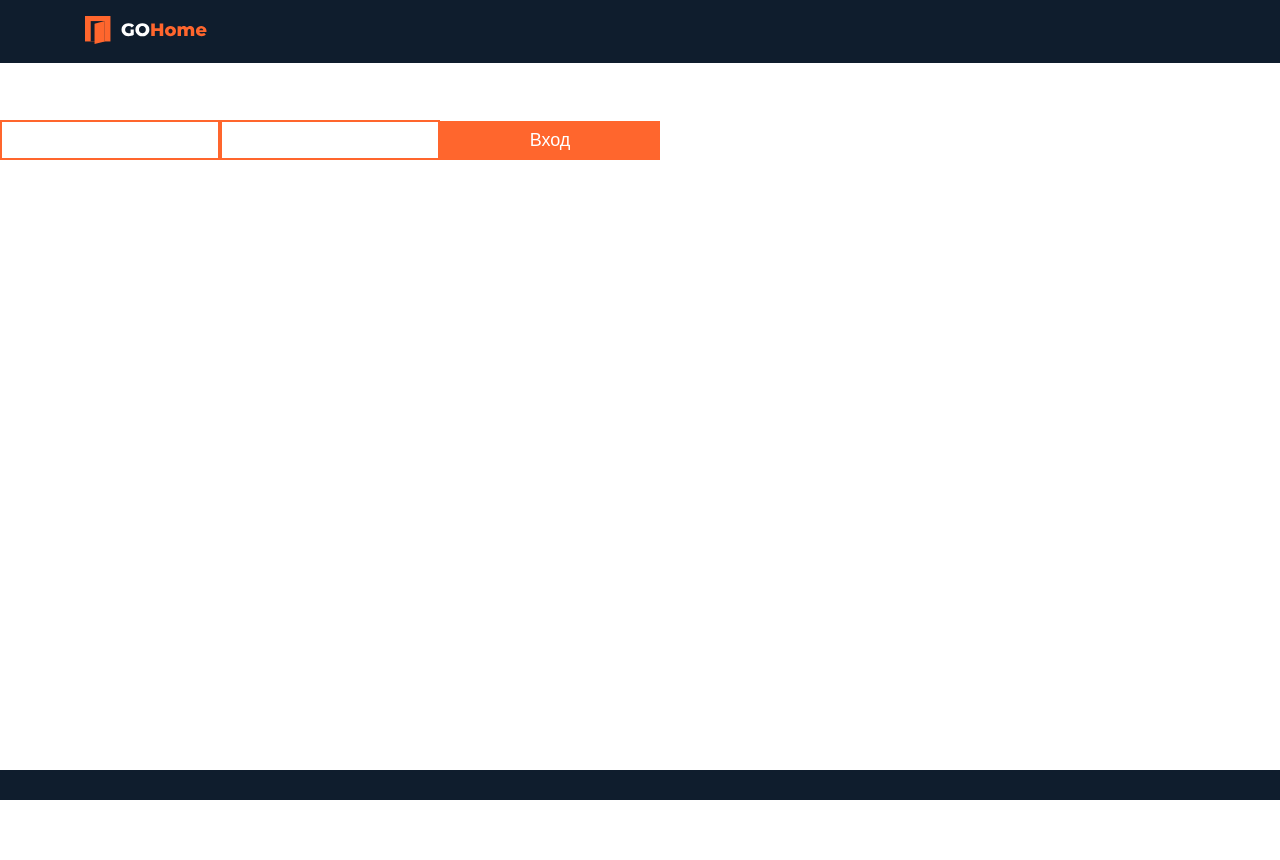
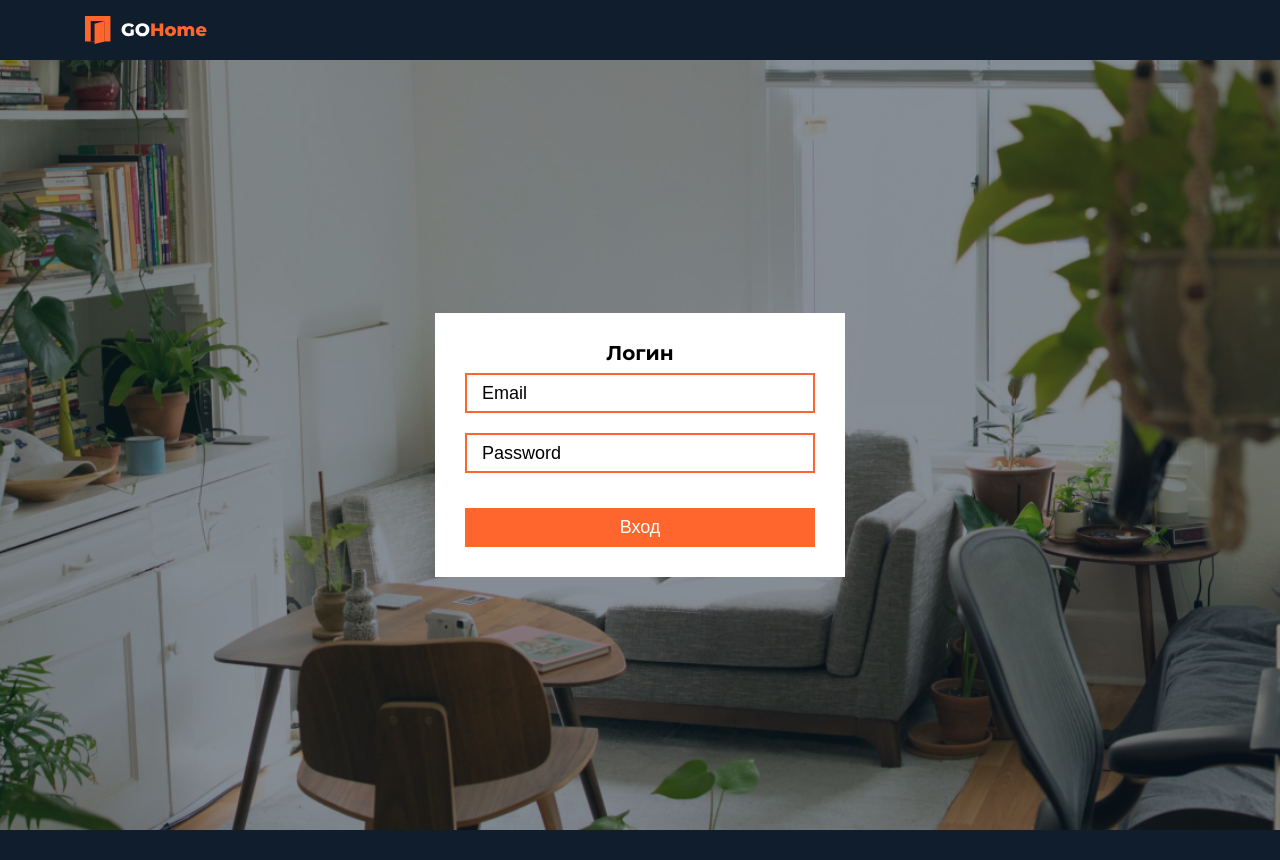
Before and after one commit to Kateryna286/vue-first-app, a Vue app: page /login in a window 1280 px wide. Before the commit the page ends 800 px from the top, so only its background shows below. Built offline with nearby package versions, Linux system fonts and the light colour scheme.

Commit message:
LoginPage
Added styles and fetch

```diff
--- a/src/App.vue
+++ b/src/App.vue
@@ -16,7 +16,6 @@ import Header from "./components/Header.vue";
 export default {
   name: "App",
   components: {
-
     Footer,
     Header,
   },
@@ -46,6 +45,6 @@ export default {
 
 .content {
   flex-grow: 1;
-  padding-top: 120px;
+  //padding-top: 60px;
 }
 </style>
--- /dev/null
+++ b/src/components/auth/AuthContainer.vue
@@ -0,0 +1,20 @@
+<template>
+  <div class="auth-container">
+    <slot></slot>
+  </div>
+</template>
+
+<script>
+export default {
+  name: "AuthContainer",
+};
+</script>
+
+<style lang="scss" scoped>
+.auth-container {
+  padding: 30px;
+  max-width: 410px;
+  width: 100%;
+  background: #fff;
+}
+</style>
--- /dev/null
+++ b/src/components/auth/AuthSection.vue
@@ -0,0 +1,39 @@
+<template>
+  <section class="auth-section">
+    <slot></slot>
+  </section>
+</template>
+
+<script>
+export default {
+  name: "AuthSection",
+};
+</script>
+
+<style lang="scss" scoped>
+.auth-section {
+  position: relative;
+  display: flex;
+  flex-direction: column;
+  align-items: center;
+  justify-content: center;
+  background: url("../../assets/img/auth-bg.jpg") no-repeat;
+  background-size: cover;
+  background-position: center;
+  min-height: calc(100vh - 30px);
+  //min-height: 100vh;
+  z-index: 1;
+  margin-top: 60px;
+
+  &::before {
+    content: "";
+    position: absolute;
+    top: 0;
+    left: 0;
+    right: 0;
+    bottom: 0;
+    background: rgba(15, 29, 45, 0.5);
+    z-index: -1;
+  }
+}
+</style>
--- /dev/null
+++ b/src/components/auth/login/index.vue
@@ -0,0 +1,107 @@
+<template>
+  <AuthContainer class="login">
+    <MainTitle class="login__title">Логин</MainTitle>
+    <Form ref="form" @submit.prevent="handleSubmit" class="login__form">
+      <CustomInput
+        v-model="formData.email"
+        name="email"
+        placeholder="Email"
+        autocomplete="email"
+        :rules="emailRules"
+        class="login__input"
+      />
+      <CustomInput
+        v-model="formData.password"
+        name="password"
+        placeholder="Password"
+        autocomplete="current-password"
+        type="password"
+        :rules="passwordRules"
+        class="login__input"
+      />
+      <Button type="submit" class="login__btn">Вход</Button>
+    </Form>
+  </AuthContainer>
+</template>
+
+<script>
+import Form from "../../shared/form";
+import CustomInput from "../../shared/CustomInput.vue";
+import Button from "../../shared/Button.vue";
+import AuthContainer from "../AuthContainer.vue";
+import MainTitle from "../../shared/MainTitle.vue";
+import {
+  emailValidation,
+  passwordValidation,
+  isRequired,
+} from "../../../utils/validationRules";
+import { loginUser } from "../../../services/auth.service";
+
+export default {
+  name: "Login",
+  components: {
+    Form,
+    CustomInput,
+    Button,
+    AuthContainer,
+    MainTitle,
+  },
+  data() {
+    return {
+      formData: {
+        email: "",
+        password: "",
+      },
+    };
+  },
+  computed: {
+    rules() {
+      return {
+        emailValidation,
+        passwordValidation,
+        isRequired,
+      };
+    },
+    emailRules() {
+      return [this.rules.isRequired, this.rules.emailValidation];
+    },
+    passwordRules() {
+      return [this.rules.isRequired];
+    },
+  },
+  methods: {
+    async handleSubmit() {
+      const isFormValid = this.$refs.form.validate();
+
+      if (isFormValid) {
+        try {
+          const { data } = await loginUser(this.formData);
+          console.log(data);
+        } catch (error) {
+          console.log(error);
+        }
+      }
+    },
+  },
+};
+</script>
+
+<style lang="scss" scoped>
+.login {
+  &__form {
+    display: block;
+    flex-direction: column;
+  }
+  &__title {
+    text-align: center;
+  }
+  &__input {
+    margin-bottom: 20px;
+    width: 100%;
+  }
+  &__btn {
+    margin-top: 15px;
+    width: 100%;
+  }
+}
+</style>
--- a/src/components/login/index.vue
+++ /dev/null
@@ -1,66 +0,0 @@
-<template>
-  <Form ref="form" @submit.prevent="handleSubmit">
-    <CustomInput v-model="formData.email" name="email" :rules="emailRules" />
-    <CustomInput
-      v-model="formData.password"
-      name="password"
-      :rules="passwordRules"
-    />
-    <Button type="submit">Вход</Button>
-  </Form>
-</template>
-
-<script>
-import Form from "../shared/form/index.vue";
-import CustomInput from "../shared/CustomInput.vue";
-import Button from "../shared/Button.vue";
-import {
-  emailValidation,
-  passwordValidation,
-  isRequired,
-} from "../../utils/validationRules";
-
-export default {
-  name: "Login",
-  components: {
-    Form,
-    CustomInput,
-    Button,
-  },
-  data() {
-    return {
-      formData: {
-        email: "",
-        password: "",
-      },
-    };
-  },
-  computed: {
-    rules() {
-      return {
-        emailValidation,
-        passwordValidation,
-        isRequired,
-      };
-    },
-    emailRules() {
-      return [this.rules.isRequired, this.rules.emailValidation];
-    },
-    passwordRules() {
-      return [this.rules.isRequired, this.rules.passwordValidation];
-    },
-  },
-  methods: {
-    handleSubmit() {
-      const isFormValid = this.$refs.form.validate()
-
-      if (isFormValid) {
-        console.log(this.formData);
-      }
-    },
-  },
-};
-</script>
-
-<style lang="scss" scoped>
-</style>
--- a/src/components/shared/CustomInput.vue
+++ b/src/components/shared/CustomInput.vue
@@ -19,7 +19,11 @@ export default {
       error: "",
     };
   },
-  inject: ["form"],
+  inject: {
+    form: {
+      default: null,
+    }
+  },
   inheritAttrs: false,
   props: {
     value: {
@@ -88,7 +92,7 @@ export default {
 }
 .custom-input {
   height: 40px;
-  max-width: 220px;
+  //max-width: 220px;
   width: 100%;
   border: 2px solid $main-color;
   font-size: 18px;
--- /dev/null
+++ b/src/components/shared/MainTitle.vue
@@ -0,0 +1,30 @@
+<template>
+  <component :is="tagName" class="main-title">
+    <slot></slot>
+  </component>
+</template>
+
+<script>
+export default {
+  name: "MainTitle",
+  props: {
+    level: {
+      type: Number,
+      default: 1,
+    },
+  },
+  computed: {
+    tagName() {
+      return `h${this.level}`;
+    },
+  },
+};
+</script>
+
+<style lang="scss" scoped>
+.main-title {
+  font-size: 20px;
+  font-weight: 700;
+  margin-bottom: 0.5em;
+}
+</style>
--- /dev/null
+++ b/src/components/shared/SectionWithHeaderSpacer.vue
@@ -0,0 +1,17 @@
+<template>
+  <div class="section-spacer">
+    <slot></slot>
+  </div>
+</template>
+
+<script>
+export default {
+  name: "SectionSpacer",
+};
+</script>
+
+<style lang="scss" scoped>
+.section-spacer {
+  padding-top: 120px;
+}
+</style>
--- a/src/pages/ApartmentPage.vue
+++ b/src/pages/ApartmentPage.vue
@@ -1,5 +1,6 @@
 <template>
   <main class="apartment-page">
+    <SectionSpacer>
       <Container>
         <div v-if="apartment" class="apartment-page__content">
           <ApartmentMainInfo :apartment="apartment" />
@@ -12,6 +13,7 @@
           </div>
         </div>
       </Container>
+    </SectionSpacer>
   </main>
 </template>
 
@@ -20,6 +22,7 @@ import Container from "../components/shared/Container.vue";
 import ApartmentMainInfo from "../components/apartment/ApartmentMainInfo.vue";
 import ApartmentOwner from "../components/apartment/ApartmentOwner.vue";
 import Reviews from "../components/reviews";
+import SectionSpacer from "../components/shared/SectionWithHeaderSpacer.vue";
 
 import { getApartsmentById } from "../services/apartments.service";
 
@@ -32,22 +35,23 @@ export default {
     ApartmentMainInfo,
     ApartmentOwner,
     Reviews,
+    SectionSpacer,
   },
   data() {
     return {
-      apartment: null
-    }
+      apartment: null,
+    };
   },
   computed: {
     reviews() {
       return reviews;
-    }
+    },
   },
   async created() {
     try {
       const { id } = this.$route.params;
       const { data } = await getApartsmentById(id);
-      this.apartment = data
+      this.apartment = data;
     } catch (error) {
       console.error(error);
     }
@@ -56,7 +60,6 @@ export default {
 </script>
 
 <style lang="scss" scoped>
-
 .apartment-page {
   padding-bottom: 55px;
 
--- a/src/pages/HomePage.vue
+++ b/src/pages/HomePage.vue
@@ -1,7 +1,7 @@
 <template>
-  <Container>
+<SectionSpacer>
+<Container>
     <ApartmentFilterForm class="apartments-filter" @submit="setFilter" />
-
     <p v-if="!filteredApartments.length">По вашему запросу ничего не найдено</p>
     <ApartmentsList v-else :items="filteredApartments">
       <!-- <template v-slot:title>New title</template> -->
@@ -17,6 +17,8 @@
       </template>
     </ApartmentsList>
   </Container>
+</SectionSpacer>
+
 </template>
 
 <script>
@@ -24,6 +26,7 @@ import ApartmentsList from "../components/apartment/ApartmentsList.vue";
 import ApartmentsItem from "../components/apartment/ApartmentsItem.vue";
 import ApartmentFilterForm from "../components/apartment/ApartmentFilterForm.vue";
 import Container from "../components/shared/Container.vue";
+import SectionSpacer from '../components/shared/SectionWithHeaderSpacer.vue'
 
 import { getApartsmentsList } from "../services/apartments.service";
 
@@ -34,6 +37,7 @@ export default {
     ApartmentsItem,
     ApartmentFilterForm,
     Container,
+    SectionSpacer
   },
   data() {
     return {
--- a/src/pages/LoginPage.vue
+++ b/src/pages/LoginPage.vue
@@ -1,16 +1,24 @@
 <template>
   <main class="login">
-    <LoginForm />
+    <AuthSection>
+
+        <LoginForm />
+
+    </AuthSection>
   </main>
 </template>
 
 <script>
-import LoginForm from "../components/login";
+import LoginForm from "../components/auth/login";
+import AuthSection from "../components/auth/AuthSection.vue";
+
 
 export default {
   name: "LoginPage",
   components: {
     LoginForm,
+    AuthSection,
+
   },
 };
 </script>
--- /dev/null
+++ b/src/services/auth.service.js
@@ -0,0 +1,5 @@
+import axios from "../utils/axios";
+
+export const loginUser = (payload) => {
+    return axios.post('/users/login', payload);
+}
```
Also changed, not shown: src/assets/img/auth-bg.jpg (added). Lines whose indentation alone changed are shown as unchanged.
